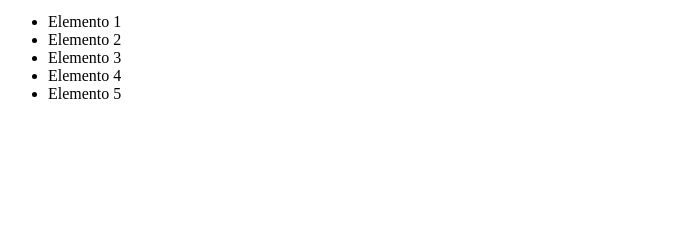
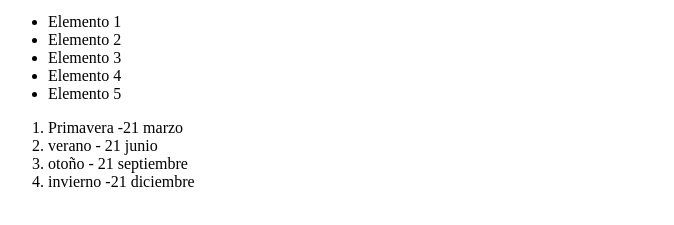
Before and after one commit to yopmagog/youtube-gits-magog, a plain HTML site: page index.html in a window 1280 px wide. Shown: the part 101-326 px from the top of the page, without its empty margins (0-674 px from the left). Drawn offline with Linux system fonts and the light colour scheme.

Commit message:
Agregando estaciones del año con fecha de inicio

```diff
--- a/index.html
+++ b/index.html
@@ -19,6 +19,13 @@
       <li>Elemento 4</li>
       <li>Elemento 5</li>
     </ul>
+    <ol>
+      <li>Primavera -21 marzo</li>
+      <li>verano - 21 junio</li>
+      <li>otoño - 21 septiembre</li>
+      <li>invierno -21 diciembre</li>
+    </ol>
+
     <script src="index.js"></script>
   </body>
 </html>
```
